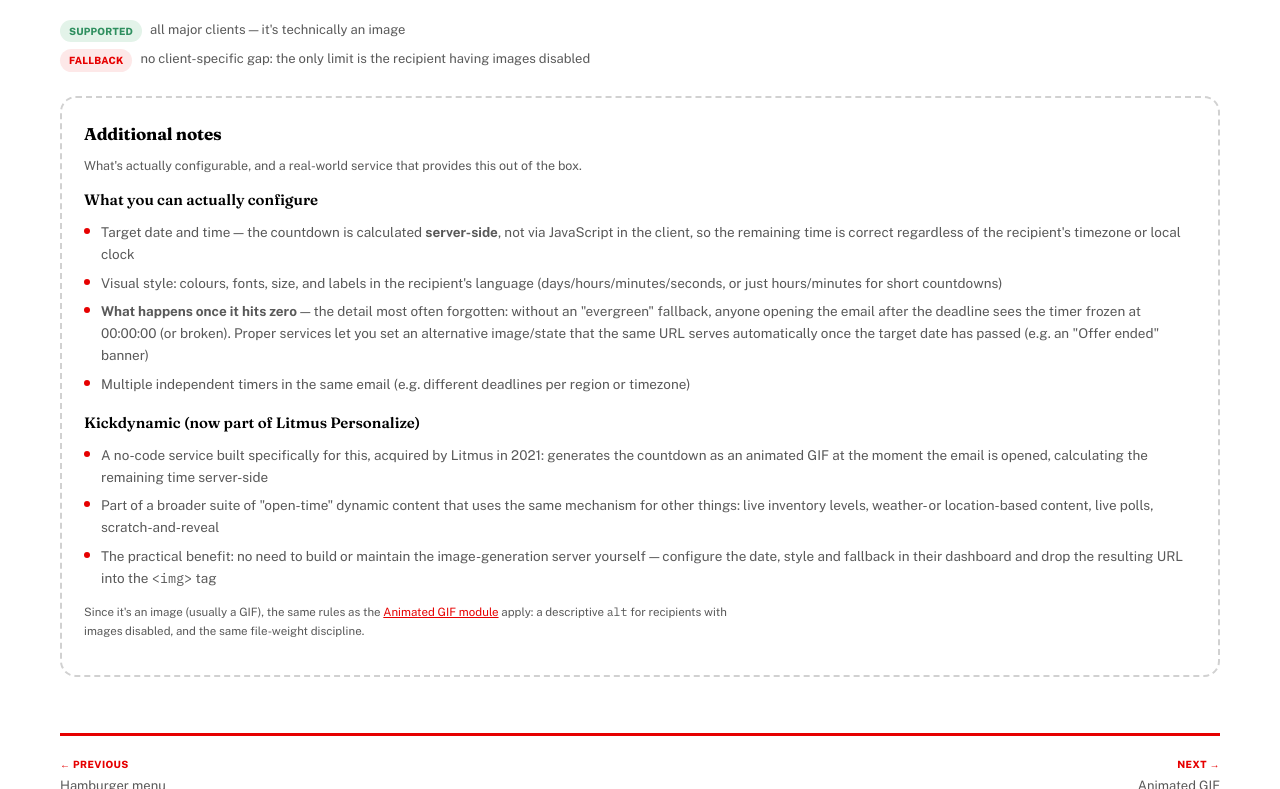
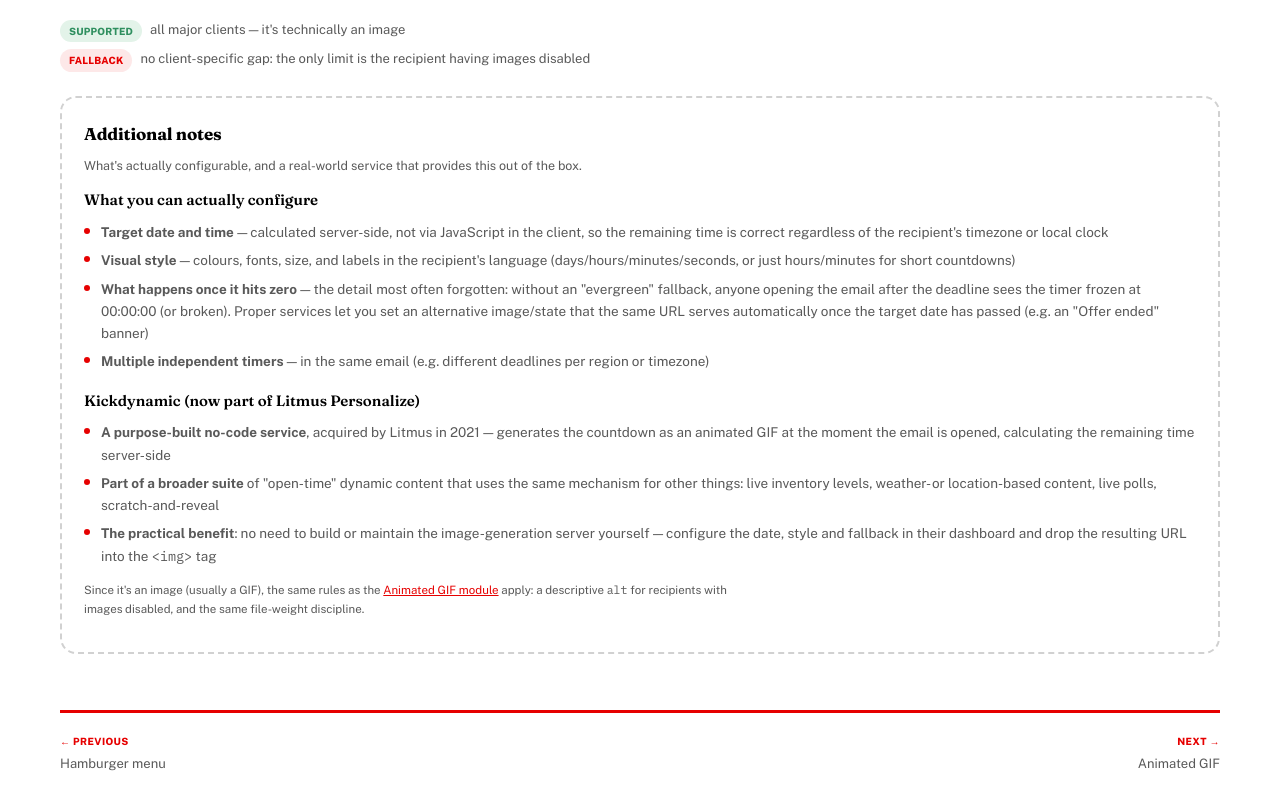
Before and after one commit to ddanielevf3/html_interactive_components, a plain HTML site: page modules/countdown.html in a window 1280 px wide. Shown: the part 468-1257 px from the top of the page. Drawn offline with nearby package versions, Linux system fonts and the light colour scheme.

Commit message:
update12

```diff
--- a/modules/countdown.html
+++ b/modules/countdown.html
@@ -30,7 +30,7 @@
           <a href="../modules/hamburger-menu.html">Hamburger menu</a>
           <a href="../modules/countdown.html" class="current">Live Countdown</a>
           <a href="../modules/gif.html">Animated GIF</a>
-          <a href="../modules/video.html">MP4 Video</a>
+          <a href="../modules/video.html">Native Video</a>
           <a href="../modules/amp-for-email.html">Form / AMP for Email</a>
           <a href="../modules/scratch-card.html">Scratch card &amp; gamification</a>
         </div>
@@ -54,7 +54,7 @@
         <a class="sub" href="../modules/hamburger-menu.html">Hamburger menu</a>
         <a class="sub" href="../modules/countdown.html">Live Countdown</a>
         <a class="sub" href="../modules/gif.html">Animated GIF</a>
-        <a class="sub" href="../modules/video.html">MP4 Video</a>
+        <a class="sub" href="../modules/video.html">Native Video</a>
         <a class="sub" href="../modules/amp-for-email.html">Form / AMP for Email</a>
         <a class="sub" href="../modules/scratch-card.html">Scratch card &amp; gamification</a>
         <a href="../index.html#matrix">Support matrix</a>
@@ -99,31 +99,32 @@
 
       <div class="req-group">What you can actually configure</div>
       <ul class="req-list">
-        <li>Target date and time — the countdown is calculated <strong>server-side</strong>,
-        not via JavaScript in the client, so the remaining time is correct regardless of the
+        <li><strong>Target date and time</strong> — calculated server-side, not via
+        JavaScript in the client, so the remaining time is correct regardless of the
         recipient's timezone or local clock</li>
-        <li>Visual style: colours, fonts, size, and labels in the recipient's language
-        (days/hours/minutes/seconds, or just hours/minutes for short countdowns)</li>
+        <li><strong>Visual style</strong> — colours, fonts, size, and labels in the
+        recipient's language (days/hours/minutes/seconds, or just hours/minutes for short
+        countdowns)</li>
         <li><strong>What happens once it hits zero</strong> — the detail most often forgotten:
         without an "evergreen" fallback, anyone opening the email after the deadline sees the
         timer frozen at 00:00:00 (or broken). Proper services let you set an alternative
         image/state that the same URL serves automatically once the target date has passed
         (e.g. an "Offer ended" banner)</li>
-        <li>Multiple independent timers in the same email (e.g. different deadlines per region
-        or timezone)</li>
+        <li><strong>Multiple independent timers</strong> — in the same email (e.g. different
+        deadlines per region or timezone)</li>
       </ul>
 
       <div class="req-group">Kickdynamic (now part of Litmus Personalize)</div>
       <ul class="req-list">
-        <li>A no-code service built specifically for this, acquired by Litmus in 2021:
+        <li><strong>A purpose-built no-code service</strong>, acquired by Litmus in 2021 —
         generates the countdown as an animated GIF at the moment the email is opened,
         calculating the remaining time server-side</li>
-        <li>Part of a broader suite of "open-time" dynamic content that uses the same
-        mechanism for other things: live inventory levels, weather- or location-based
-        content, live polls, scratch-and-reveal</li>
-        <li>The practical benefit: no need to build or maintain the image-generation server
-        yourself — configure the date, style and fallback in their dashboard and drop the
-        resulting URL into the <code>&lt;img&gt;</code> tag</li>
+        <li><strong>Part of a broader suite</strong> of "open-time" dynamic content that uses
+        the same mechanism for other things: live inventory levels, weather- or
+        location-based content, live polls, scratch-and-reveal</li>
+        <li><strong>The practical benefit</strong>: no need to build or maintain the
+        image-generation server yourself — configure the date, style and fallback in their
+        dashboard and drop the resulting URL into the <code>&lt;img&gt;</code> tag</li>
       </ul>
 
       <p class="footnote" style="margin-top:14px;">Since it's an image (usually a GIF), the
```
